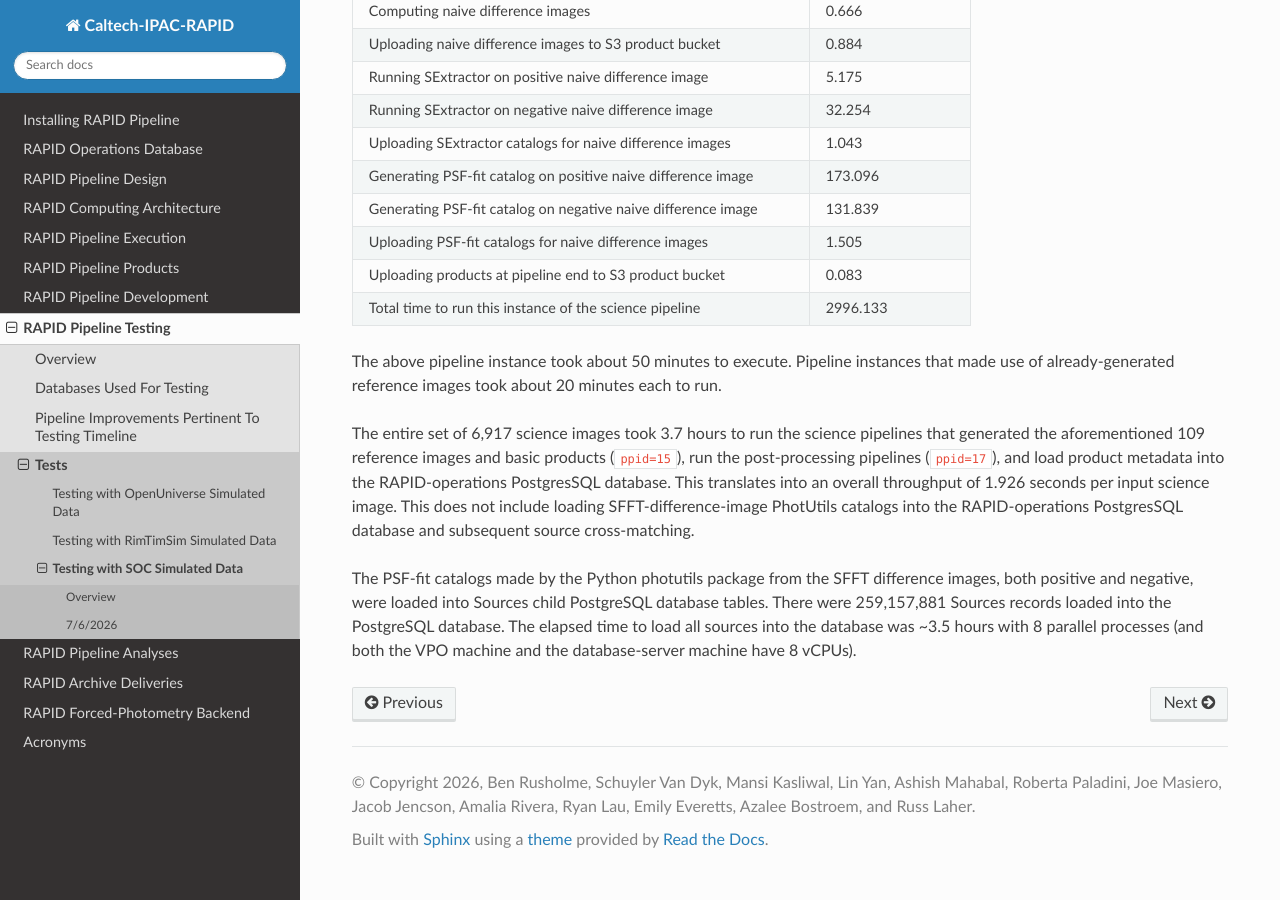
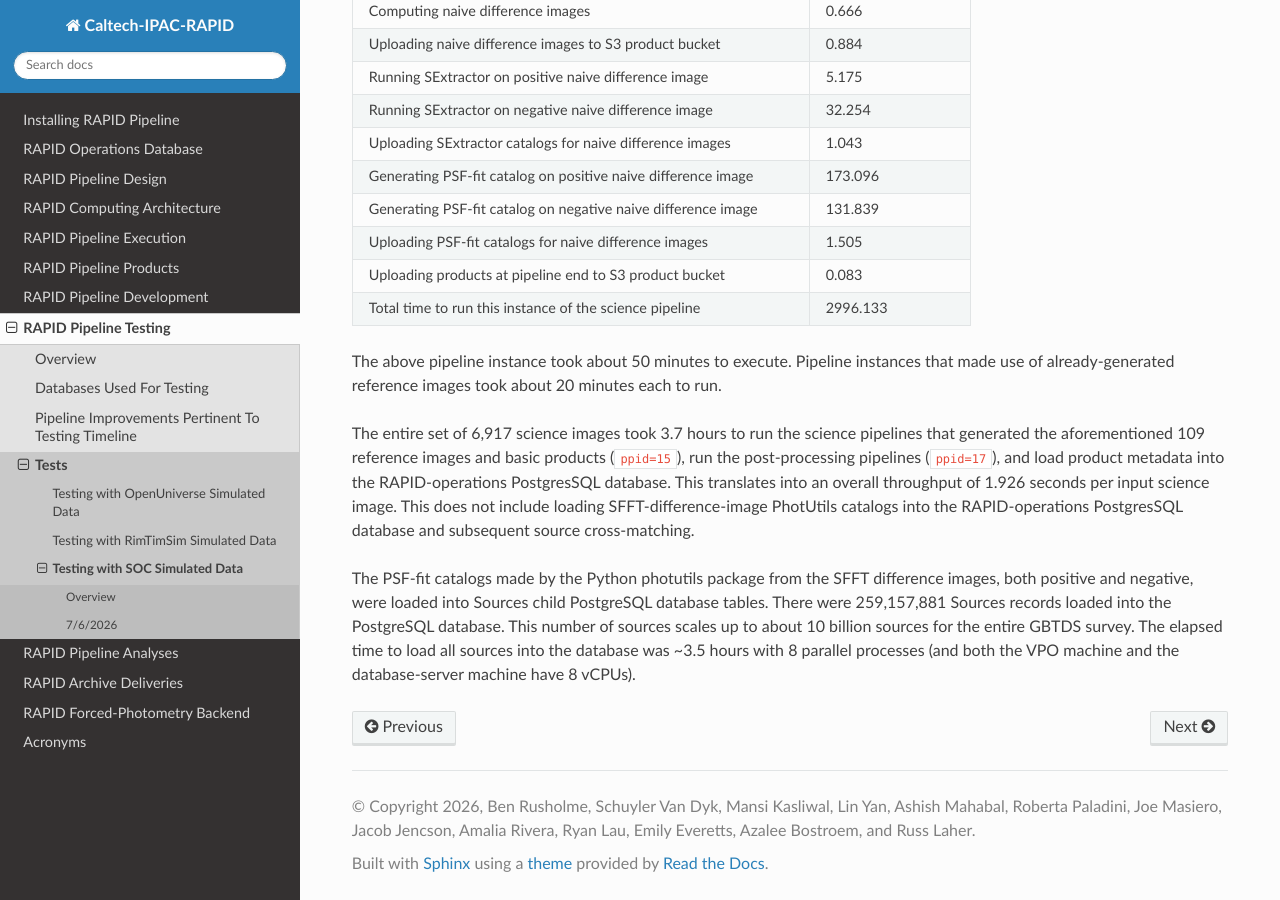
Before and after one commit to Caltech-IPAC/rapid, a Sphinx documentation site: the page built from docs/source/dev/socsim_tests.rst, in a window 1280 px wide and 900 px high, scrolled down 6861 px. Built offline with Sphinx 7.4.7 and the Read the Docs theme 3.1.0, drawn with Linux system fonts in a browser that asks for light colours.

Commit message:
Added for the 7/6/2026 socsims test: This number of sources scales up to about 10 billion sources for the entire GBTDS survey.

```diff
--- a/docs/source/dev/socsim_tests.rst
+++ b/docs/source/dev/socsim_tests.rst
@@ -378,5 +378,6 @@ source cross-matching.
 The PSF-fit catalogs made by the Python photutils package from the SFFT difference images,
 both positive and negative, were loaded into Sources child PostgreSQL database tables.
 There were 259,157,881 Sources records loaded into the PostgreSQL database.
+This number of sources scales up to about 10 billion sources for the entire GBTDS survey.
 The elapsed time to load all sources into the database was ~3.5 hours with 8 parallel processes
 (and both the VPO machine and the database-server machine have 8 vCPUs).
```
